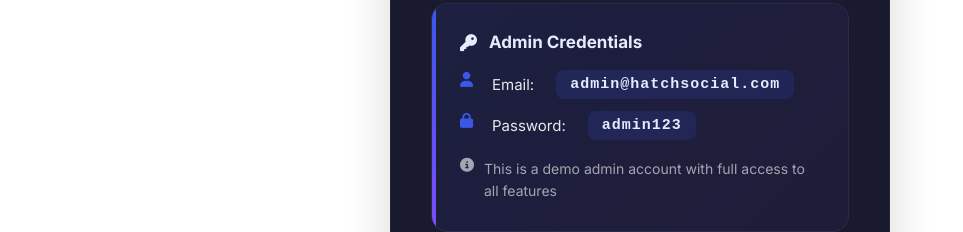
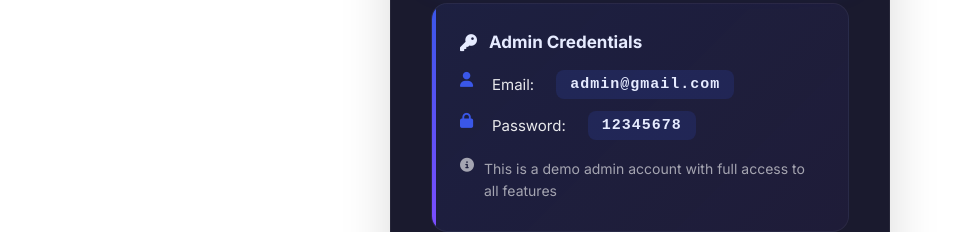
Before and after one commit to Humzajamil234/Hash-Social-Dashboard, a plain HTML site: page index.html in a window 1280 px wide. Shown: the part 831-1063 px from the top of the page, without its empty margins (0-963 px from the left). Drawn offline with Linux system fonts and the light colour scheme.

Commit message:
Update email and password for admin credentials

```diff
--- a/index.html
+++ b/index.html
@@ -846,7 +846,7 @@
                     </label>
                     <div class="input-with-icon">
                         <i class="fas fa-envelope input-icon"></i>
-                        <input type="email" id="email" placeholder="admin@hatchsocial.com" required>
+                        <input type="email" id="email" placeholder="admim@gmail.com" required>
                     </div>
                     <div class="error" id="email-error">
                         <i class="fas fa-exclamation-circle"></i> <span>Please enter a valid email address</span>
@@ -884,8 +884,8 @@
 
             <div class="demo-credentials">
                 <h4><i class="fas fa-key"></i> Admin Credentials</h4>
-                <p><i class="fas fa-user"></i> Email: <strong>admin@hatchsocial.com</strong></p>
-                <p><i class="fas fa-lock"></i> Password: <strong>admin123</strong></p>
+                <p><i class="fas fa-user"></i> Email: <strong>admin@gmail.com</strong></p>
+                <p><i class="fas fa-lock"></i> Password: <strong>12345678</strong></p>
                 <div class="demo-note">
                     <i class="fas fa-info-circle"></i>
                     <span>This is a demo admin account with full access to all features</span>
```
